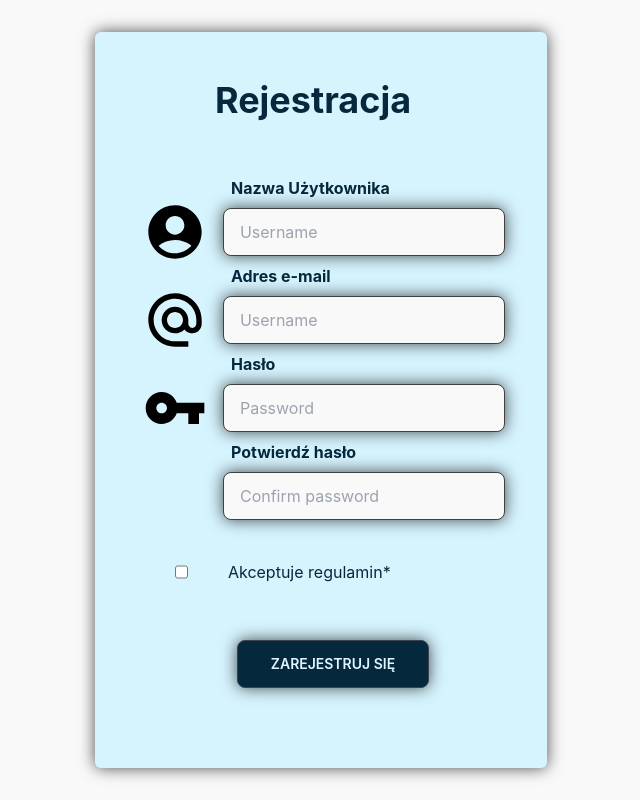
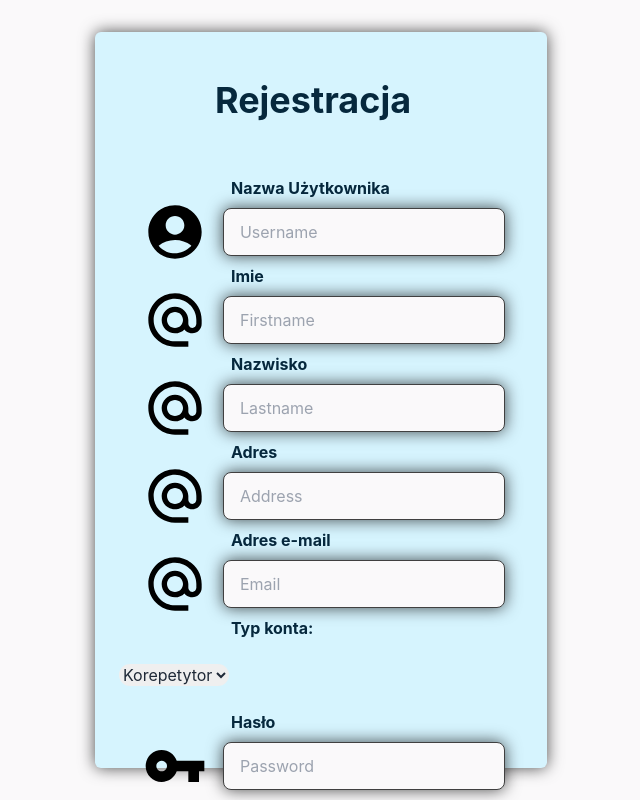
Before and after one commit to SamSepi0l-H3ll0-Fi3ND/Korepetycje-, a React (Create React App) app in the folder KorepetycjePlus/: page /register in a window 1280 px wide. Shown: the top 800 px of the page, without its empty margins (319-959 px from the left). Built offline with nearby package versions, Linux system fonts and the light colour scheme.

Commit message:
Rejestracja i logowanie działa

```diff
--- a/KorepetycjePlus/src/components/Nav.js
+++ b/KorepetycjePlus/src/components/Nav.js
@@ -4,9 +4,16 @@ import { Link } from "react-router-dom";
 import LoginIcon from "@mui/icons-material/Login";
 import HowToRegIcon from "@mui/icons-material/HowToReg";
 import LogoutIcon from "@mui/icons-material/Logout";
+import { useState } from "react";
+const Nav = () => {
+  const [token, setToken] = useState(() =>
+    localStorage.getItem("Tajny numerek")
+  );
 
-const Nav = () => {
-  const token = "Tu jest Token logowania Łukasza";
+  const LogOut = () => {
+    localStorage.removeItem("Tajny numerek");
+    setToken(null);
+  };
   return (
     <>
       <div class="navbar">
@@ -127,13 +134,18 @@ const Nav = () => {
         </div>
         {token && (
           <div class="invisible md:visible navbar-end gap-2">
-            <button class="btn btn-outline text-[#06283d] border-2">
-              <LogoutIcon></LogoutIcon> Wyloguj się
-            </button>
+            <Link to="/">
+              <button
+                class="btn btn-outline text-[#06283d] border-2"
+                onClick={() => LogOut()}
+              >
+                <LogoutIcon></LogoutIcon> Wyloguj się
+              </button>
+            </Link>
           </div>
         )}
         {!token && (
-          <>
+          <div class="invisible md:visible navbar-end gap-2">
             <Link to="/signin">
               <button class="btn btn-outline text-[#06283d] border-2">
                 Zaloguj się
@@ -144,7 +156,7 @@ const Nav = () => {
                 Załóż konto
               </button>
             </Link>
-          </>
+          </div>
         )}
       </div>
     </>
--- a/KorepetycjePlus/src/pages/SignIn.js
+++ b/KorepetycjePlus/src/pages/SignIn.js
@@ -30,8 +30,6 @@ const SignIn = () => {
       });
       const token = await response.text();
       localStorage.setItem("Tajny numerek", token);
-
-
     } catch (error) {
       console.log(error, error.message);
     }
@@ -73,9 +71,11 @@ const SignIn = () => {
                 />
               </div>
               <div class="flex justify-center mb-8">
-                <button class="btn bg-[#06283d] text-[#dff6ff] justify-center my-14 ml-6 w-48 shadow-[0_0_16px_0_rgba(0,0,0,0.7)]">
-                  Zaloguj się
-                </button>
+                <Link to="/">
+                  <button class="btn bg-[#06283d] text-[#dff6ff] justify-center my-14 ml-6 w-48 shadow-[0_0_16px_0_rgba(0,0,0,0.7)]">
+                    Zaloguj się
+                  </button>
+                </Link>
               </div>
               <p className="text-dark-blue text-center mb-8">
                 <Link to="../register">
--- a/KorepetycjePlus/src/pages/SignUp.js
+++ b/KorepetycjePlus/src/pages/SignUp.js
@@ -3,9 +3,45 @@ import VpnKeyIcon from "@mui/icons-material/VpnKey";
 import AlternateEmailIcon from "@mui/icons-material/AlternateEmail";
 import { Link } from "react-router-dom";
 import Footer from "../components/Footer";
+import { useState, useRef } from "react";
+import API from "../env";
 
 const SignUp = () => {
+  const [Username, setUsername] = useState(null);
+  const [Password, setPassword] = useState(null);
+  const [FirstName, setFirstname] = useState(null);
+  const [Lastname, setLastname] = useState(null);
+  const [Email, setEmail] = useState(null);
+  const [Address, setAddress] = useState(null);
+  const [type, setType] = useState(2);
+
+  const selectRef = useRef("");
+
+  async function registerSubmit(e) {
+    e.preventDefault();
+    try {
+      const response = await fetch(`${API}/api/Authentication/register`, {
+        method: "POST",
+        headers: {
+          accept: "text/plain",
+          "Content-Type": "application/json",
+        },
+        body: JSON.stringify({
+          userName: Username,
+          password: Password,
+          firstName: FirstName,
+          lastName: Lastname,
+          email: Email,
+          address: Address,
+          type: type,
+        }),
+      });
+    } catch (error) {
+      console.log(error, error.message);
+    }
+  }
   return (
+    <form onSubmit={registerSubmit}>
       <div>
         <div class="flex h-screen justify-center">
           <div class="grid rounded-md bg-[#d6f4fe] flex justify-center m-8 w-auto shadow-[0_0_16px_0_rgba(0,0,0,0.7)]">
@@ -23,6 +59,43 @@ const SignUp = () => {
                 type="text"
                 placeholder="Username"
                 class="input input-bordered border-neutral-700 bg-[#faf9fa] w-50 max-w-xs mt-2 ml-4 shadow-[0_0_16px_0_rgba(0,0,0,0.7)] text-dark-blue"
+                onChange={(e) => setUsername(e.target.value)}
+              />
+            </div>
+            <div class="ml-14">
+              <p class="ml-20 text-dark-blue font-bold">Imie</p>
+            </div>
+            <div class="flex">
+              <AlternateEmailIcon class="justify-center w-16 ml-12"></AlternateEmailIcon>
+              <input
+                type="text"
+                placeholder="Firstname"
+                class="input input-bordered border-neutral-700 bg-[#faf9fa] w-50 max-w-xs mt-2 ml-4 shadow-[0_0_16px_0_rgba(0,0,0,0.7)] text-dark-blue"
+                onChange={(e) => setFirstname(e.target.value)}
+              />
+            </div>
+            <div class="ml-14">
+              <p class="ml-20 text-dark-blue font-bold">Nazwisko</p>
+            </div>
+            <div class="flex">
+              <AlternateEmailIcon class="justify-center w-16 ml-12"></AlternateEmailIcon>
+              <input
+                type="text"
+                placeholder="Lastname"
+                class="input input-bordered border-neutral-700 bg-[#faf9fa] w-50 max-w-xs mt-2 ml-4 shadow-[0_0_16px_0_rgba(0,0,0,0.7)] text-dark-blue"
+                onChange={(e) => setLastname(e.target.value)}
+              />
+            </div>
+            <div class="ml-14">
+              <p class="ml-20 text-dark-blue font-bold">Adres</p>
+            </div>
+            <div class="flex">
+              <AlternateEmailIcon class="justify-center w-16 ml-12"></AlternateEmailIcon>
+              <input
+                type="text"
+                placeholder="Address"
+                class="input input-bordered border-neutral-700 bg-[#faf9fa] w-50 max-w-xs mt-2 ml-4 shadow-[0_0_16px_0_rgba(0,0,0,0.7)] text-dark-blue"
+                onChange={(e) => setAddress(e.target.value)}
               />
             </div>
             <div class="ml-14">
@@ -32,9 +105,25 @@ const SignUp = () => {
               <AlternateEmailIcon class="justify-center w-16 ml-12"></AlternateEmailIcon>
               <input
                 type="text"
-              placeholder="Username"
+                placeholder="Email"
                 class="input input-bordered border-neutral-700 bg-[#faf9fa] w-50 max-w-xs mt-2 ml-4 shadow-[0_0_16px_0_rgba(0,0,0,0.7)] text-dark-blue"
+                onChange={(e) => setEmail(e.target.value)}
               />
+            </div>
+            <div class="ml-14">
+              <p class="ml-20 text-dark-blue font-bold">Typ konta:</p>
+            </div>
+            <div class="flex">
+              <select
+                class="m-6 rounded-full"
+                ref={selectRef}
+                onChange={() => setType(selectRef.current.value)}
+              >
+                <option default value="2">
+                  Korepetytor
+                </option>
+                <option value="3">Uczeń</option>
+              </select>
             </div>
             <div class="ml-14">
               <p class="ml-20 text-dark-blue font-bold">Hasło</p>
@@ -45,6 +134,7 @@ const SignUp = () => {
                 type="password"
                 placeholder="Password"
                 class="input input-bordered border-neutral-700 bg-[#faf9fa] w-50 max-w-xs mt-2 ml-4 shadow-[0_0_16px_0_rgba(0,0,0,0.7)] text-dark-blue"
+                onChange={(e) => setPassword(e.target.value)}
               />
             </div>
             <div class="ml-14">
@@ -65,9 +155,11 @@ const SignUp = () => {
               <p class="mt-10 ml-10 text-dark-blue">Akceptuje regulamin*</p>
             </div>
             <div class="flex justify-center mb-16">
+              <Link to="/singin">
                 <button class="btn bg-[#06283d] text-[#dff6ff] justify-center my-14 ml-6 w-48 shadow-[0_0_16px_0_rgba(0,0,0,0.7)]">
                   Zarejestruj się
                 </button>
+              </Link>
             </div>
             <Link to="../signin">
               <p className="text-dark-blue text-center mb-8">
@@ -78,6 +170,7 @@ const SignUp = () => {
         </div>
         <Footer></Footer>
       </div>
+    </form>
   );
 };
 
```
Lines whose indentation alone changed are shown as unchanged.
